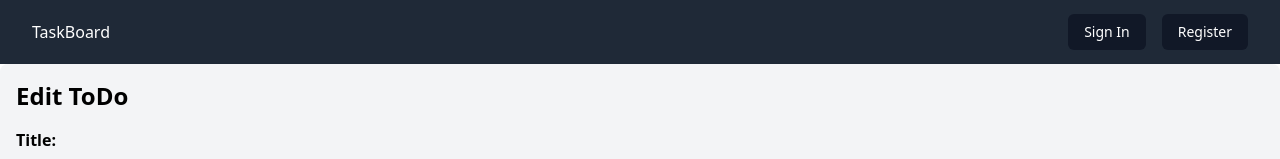
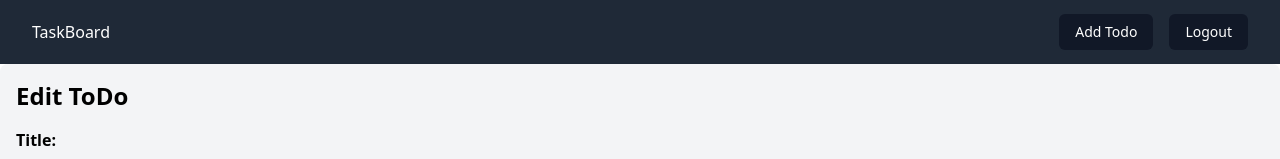
Before and after one commit to OXAYR/Todo.vue, a Vue app: page /todo/edit/1 in a window 1280 px wide. Shown: the top 159 px of the page. Built offline with nearby package versions, Linux system fonts and the light colour scheme; no server answers; sample sign-in values are in the browser's storage.

Commit message:
Added dynamic navbar

```diff
--- a/src/components/Login.vue
+++ b/src/components/Login.vue
@@ -71,7 +71,7 @@
 	const userStore = useUserStore();
 	const router = useRouter();
 	const validationErrors = computed(() => userStore.validationErrors);
-	const loginErrorMessage = computed(() => userStore.loginErrorMessage); // Get login error message from store
+	const loginErrorMessage = computed(() => userStore.loginErrorMessage);
 
 	const toValidateForm = async () => {
 		if (formLogin.value.email !== "" && formLogin.value.password !== "") {
--- a/src/components/layout/Navbar.vue
+++ b/src/components/layout/Navbar.vue
@@ -7,17 +7,39 @@
 				</div>
 
 				<div class="hidden md:block">
-					<div class="ml-4 flex items-center md:ml-6">
+					<div
+						class="ml-4 flex items-center md:ml-6"
+						v-if="!isLoggedIn"
+					>
 						<button
 							class="bg-gray-900 text-white px-4 py-2 rounded-md text-sm font-medium"
+							@click="navigateTo('/login')"
 						>
 							Sign In
 						</button>
 
 						<button
 							class="ml-4 bg-gray-900 text-white px-4 py-2 rounded-md text-sm font-medium"
+							@click="navigateTo('/signup')"
 						>
 							Register
+						</button>
+					</div>
+					<div
+						class="ml-4 flex items-center md:ml-6"
+						v-else
+					>
+						<button
+							class="bg-gray-900 text-white px-4 py-2 rounded-md text-sm font-medium"
+							@click="navigateTo('/addtodo')"
+						>
+							Add Todo
+						</button>
+						<button
+							class="ml-4 bg-gray-900 text-white px-4 py-2 rounded-md text-sm font-medium"
+							@click="logout"
+						>
+							Logout
 						</button>
 					</div>
 				</div>
@@ -52,11 +74,13 @@
 			<div class="px-2 pt-2 pb-3 space-y-1 sm:px-3">
 				<button
 					class="block w-full text-left bg-gray-900 text-white px-4 py-2 rounded-md text-sm font-medium"
+					@click="navigateTo('/login')"
 				>
 					Sign In
 				</button>
 				<button
 					class="mt-1 block w-full text-left bg-gray-900 text-white px-4 py-2 rounded-md text-sm font-medium"
+					@click="navigateTo('/signup')"
 				>
 					Register
 				</button>
@@ -64,4 +88,22 @@
 		</div>
 	</nav>
 </template>
-<script setup></script>
+<script setup>
+	import { useRouter } from "vue-router";
+	import { useUserStore } from "@/stores/userStore";
+
+	const router = useRouter();
+
+	const userStore = useUserStore();
+	const userAuth = localStorage.getItem("userAuth");
+	const isLoggedIn = userAuth ? true : false;
+
+	const navigateTo = (path) => {
+		router.push(path);
+	};
+
+	const logout = async () => {
+		await userStore.logout(userAuth);
+		router.push("/");
+	};
+</script>
--- a/src/stores/userStore.js
+++ b/src/stores/userStore.js
@@ -73,6 +73,20 @@ export const useUserStore = defineStore('user', {
         },
         clearValidationErrors() {
             this.validationErrors = {};
+        },
+        async logout(token) {
+            try {
+                this.isLoading = true;
+                console.log("Payload--------->", token);
+                const { data } = await axios.post("/api/logout", token);
+                this.isLoading = false;
+                console.log("data------------>", data);
+                localStorage.removeItem("user");
+                localStorage.removeItem("userAuth");
+            }
+            catch (error) {
+                console.log(error);
+            }
         }
-    },
+    }
 });
--- a/src/views/GuestView/WelcomeView.vue
+++ b/src/views/GuestView/WelcomeView.vue
@@ -1,11 +1,13 @@
 <template>
-  <div class="flex flex-col items-center justify-center h-screen">
-    <h1 class="text-3xl font-bold mb-4">Welcome to Our ToDo App!</h1>
-    <p class="text-lg mb-2">This app helps you organize your tasks efficiently.</p>
-    <p class="text-lg">Please log in or sign up to get started.</p>
-  </div>
+	<Navbar />
+	<div class="flex flex-col items-center justify-center h-screen">
+		<h1 class="text-3xl font-bold mb-4">Welcome to Our ToDo App!</h1>
+		<p class="text-lg mb-2">
+			This app helps you organize your tasks efficiently.
+		</p>
+		<p class="text-lg">Please log in or sign up to get started.</p>
+	</div>
 </template>
-
-<style scoped>
-/* No additional scoped styles needed */
-</style>
+<script setup>
+	import Navbar from "@/components/layout/Navbar.vue";
+</script>
```
